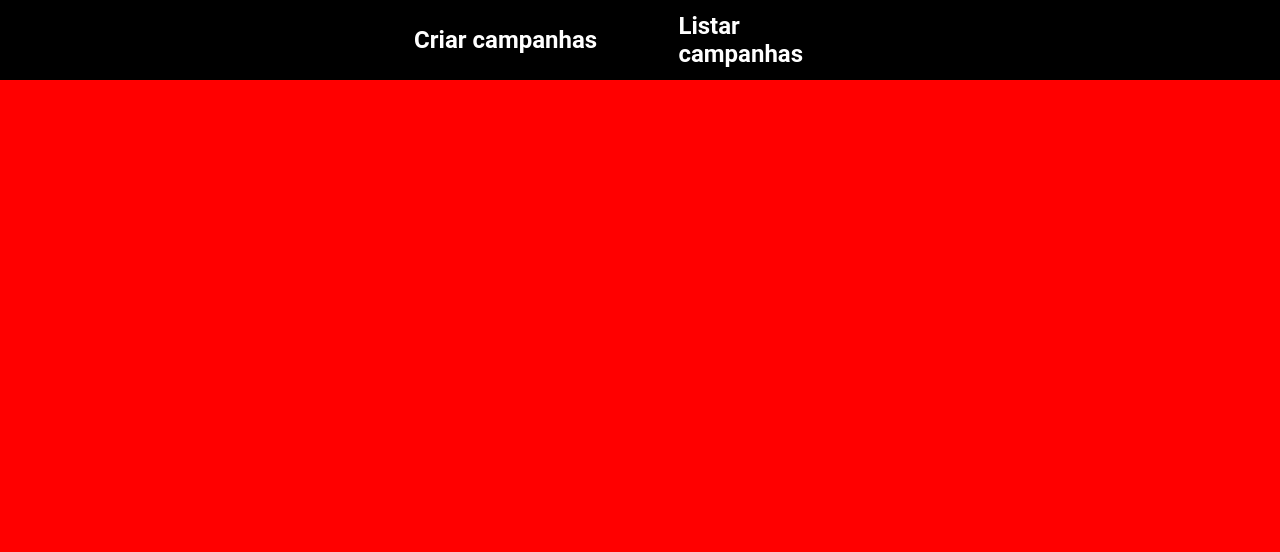
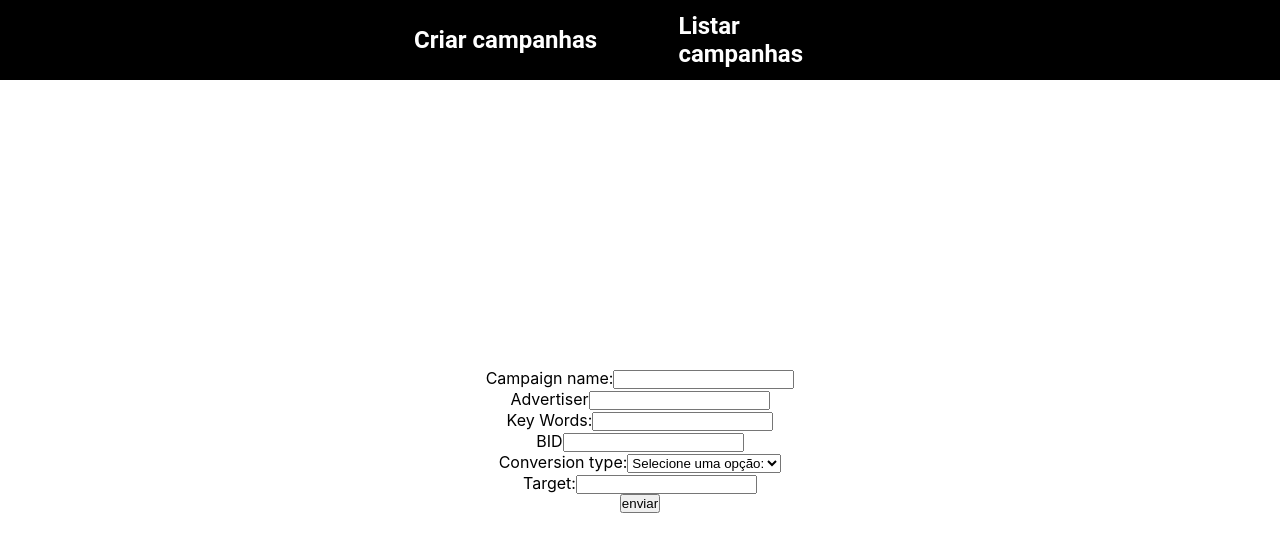
Before and after one commit to arielmell0/Infleux-coding-challenge, a React (Create React App) app: page /create-campaign in a window 1280 px wide. Shown: the top 552 px of the page. Built offline with nearby package versions, Linux system fonts and the light colour scheme.

Commit message:
feat: form working and redirection after register the campaign added

```diff
--- a/package.json
+++ b/package.json
@@ -16,6 +16,7 @@
     "node-fetch": "^3.2.10",
     "react": "^18.1.0",
     "react-dom": "^18.1.0",
+    "react-hook-form": "^7.36.1",
     "react-router-dom": "^5.3.3",
     "react-scripts": "5.0.1",
     "styled-components": "^5.3.5",
--- a/src/Components/CreateCampaign/CreateCampaign.js
+++ b/src/Components/CreateCampaign/CreateCampaign.js
@@ -1,16 +1,86 @@
-import { Container } from '../Container/Container.js'
-import styled from 'styled-components'
+import { useState } from 'react'
+import { useHistory } from 'react-router-dom'
+import styled from "styled-components";
+import axios from 'axios';
+import api from '../../services/campaignsService.js'
+import { Container } from "../Container/Container.js";
+import { ListCampaigns } from '../ListCampaigns/ListCampaigns.js';
 
 export const CreateCampaign = () => {
-    return (
-        <Container>
-            <FormCampaign/>
-        </Container>
-    )
-}
+  const history = useHistory()
+  const [campaignName, setCampaignName] = useState()
+  const [advertiser, setAdvertiser] = useState()
+  const [keyWords, setKeyWords] = useState()
+  const [conversionType, setConversionType] = useState()
+  const [target, setTarget] = useState()
+  const [BID, setBID] = useState()
+  const [campaignCreatedWithSucess, setCampaignCreatedWithSucess ] = useState(false)
 
-const FormCampaign = styled.div`
-    background-color: red;
-    height: 100vh;
-    width: 100vw;
-`
+  const handleSubmit = (event) => {
+    event.preventDefault()
+
+    const data = {
+      name: campaignName,
+      advertiser,
+      keyWords,
+      conversionType,
+      target,
+      bid: BID
+    }
+
+    api.post('http://localhost:3333/fetch', data)
+    .then((data) => {
+      setCampaignCreatedWithSucess(true)
+
+      setTimeout(() => history.push('/list-campaign'), 2000 )
+    })
+    .catch(() => console.log('ops, me dei mal'))
+  }
+
+  return (
+    <Container>
+      <form onSubmit={ handleSubmit }>
+        <div>
+          <label for="name">Campaign name:</label>
+          <input value={ campaignName } onChange={(e) => setCampaignName(e.target.value)} type="text" id="name" />
+        </div>
+
+        <div>
+          <label for="advertiser">Advertiser</label>
+          <input value={ advertiser } onChange={(e) => setAdvertiser(e.target.value)} type="text" id="advertiser" />
+        </div>
+
+        <div>
+          <label for="keyWords">Key Words:</label>
+          <input value={ keyWords } onChange={(e) => setKeyWords(e.target.value)} id="text"></input>
+        </div>
+
+        <div>
+          <label for="bid">BID</label>
+          <input value={ BID } onChange={(e) => setBID(e.target.value)} id="bid"></input>
+        </div>
+
+        <div>
+          <label for="conversionType">Conversion type:</label>
+          <select value={ conversionType } onChange={(e) => setConversionType(e.target.value)} id="conversionType">
+            <option selected>Selecione uma opção:</option>
+            <option value="cpm">CPM (Cost per milion)</option>
+            <option value="cpc">CPC (Cost per click)</option>
+            <option value="cpa">CPA (Cost per a)</option>
+          </select>
+        </div>
+
+        <div>
+          <label for="target">Target:</label>
+          <input value={ target } onChange={(e) => setTarget(e.target.value)} id="target"></input>
+        </div>
+
+        <button type="submit">enviar</button>
+
+        { campaignCreatedWithSucess && (
+          <div>Campaign created with sucess! </div>
+        )}
+      </form>
+    </Container>
+  );
+};
--- a/src/Components/ListCampaigns/ListCampaigns.js
+++ b/src/Components/ListCampaigns/ListCampaigns.js
@@ -25,12 +25,14 @@ export const ListCampaigns = (object) => {
 
         <tbody>
             {
-              listCampaigns.map((item, index) => (
+              listCampaigns.map((item) => (
                 <tr>
-                  <td key={ index }>{ item.name }</td>
-                  <td key={ index }>{ item.advertiser }</td>
-                  <td key={ index }>{ item.bid }</td>
-                  <td key={ index }>{ item.conversionType }</td>
+                  <td key={ item.name }>{ item.name }</td>
+                  <td key={ item.name }>{ item.advertiser }</td>
+                  <td key={ item.name }>{ item.bid }</td>
+                  <td key={ item.name }>{ item.conversionType }</td>
+                  <td key={ item.name }><button>Editar</button></td>
+                  <td key={ item.name }><button>Deletar</button></td>
                 </tr>
               ))
             }
--- a/src/globalStyles.js
+++ b/src/globalStyles.js
@@ -10,6 +10,17 @@ const GlobalStyle = createGlobalStyle`
     padding: 0 5vw 0 5vw;
     text-align: center;
   };
+
+  form {
+    display: flex;
+    justify-content: center;
+    align-items: center;
+    flex-direction: column;
+  };
+
+  label {
+    width: 30px;
+  }
 `;
 
 export default GlobalStyle;
--- a/src/services/campaignsService.js
+++ b/src/services/campaignsService.js
@@ -1,5 +1,4 @@
 import axios from "axios";
-
 
 const api = axios.create({
     baseURL: 'http://localhost:3333/'
```
Also changed, not shown: 1 other file (tests, documents, lock files or other folders).
